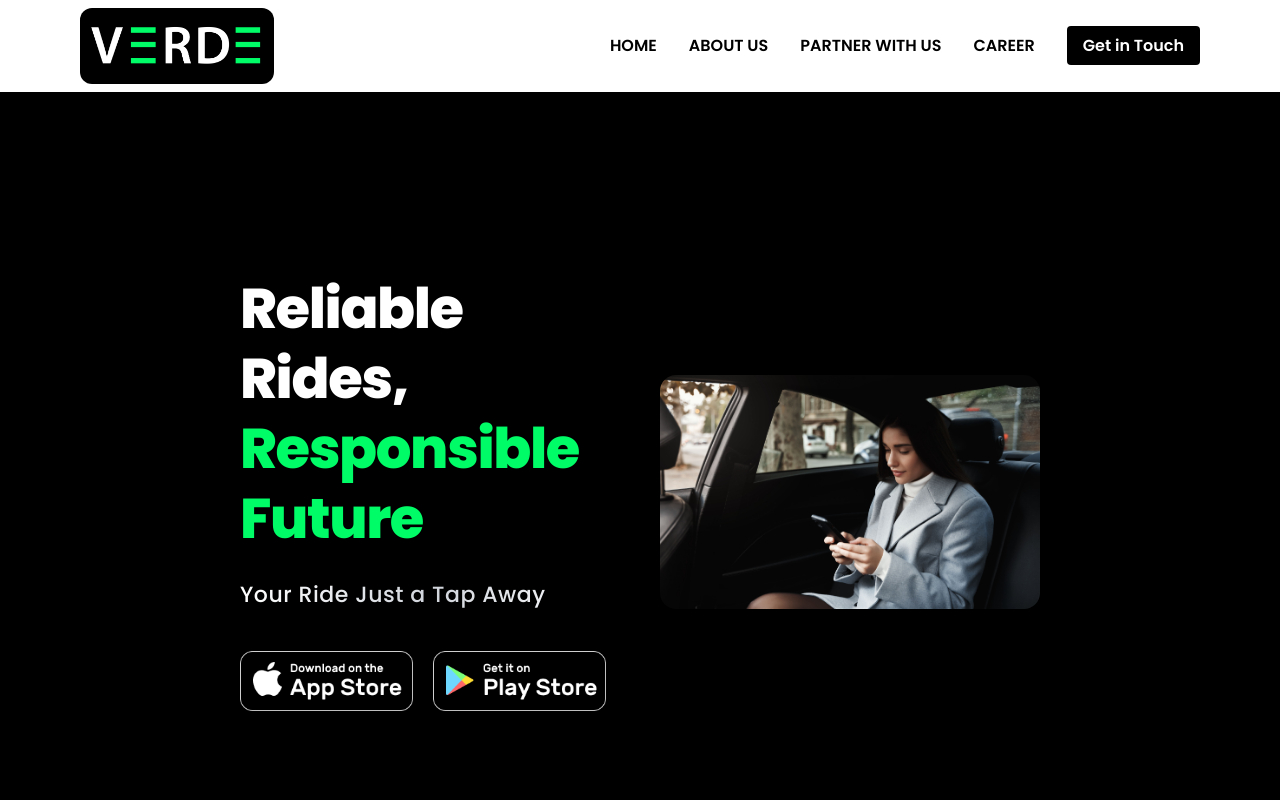
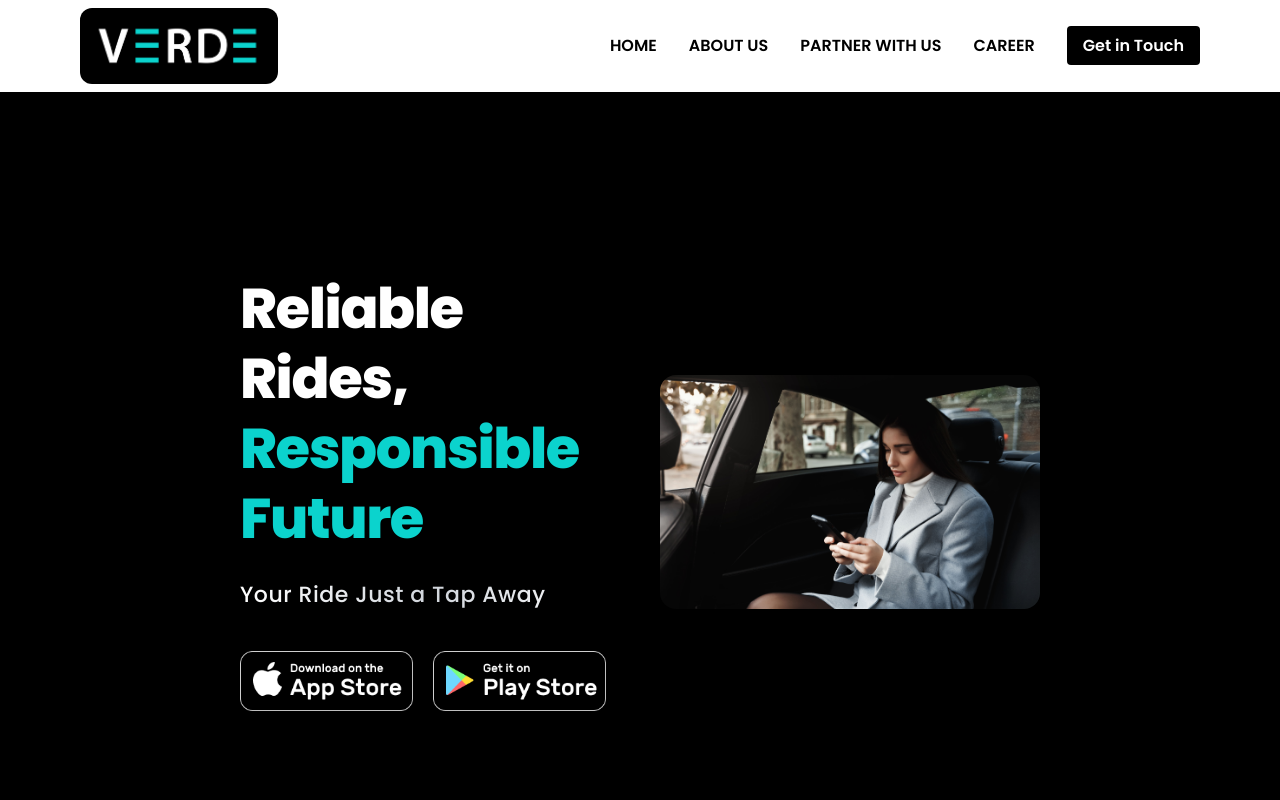
Before and after one commit to AnuragFrantic/ride-book, a React (Vite) app: page / in a window 1280 px wide. Shown: the top 800 px of the page. Built offline with nearby package versions, Linux system fonts and the light colour scheme.

Commit message:
chagne logo

```diff
--- a/src/App.css
+++ b/src/App.css
@@ -35,7 +35,7 @@
 
 
 .cyan {
-  color: #00fc66;
+  color: #0bd3cd;
 }
 
 .loader-spinner:before {
```
Also changed, not shown: src/assets/Image/newlogo.png.
